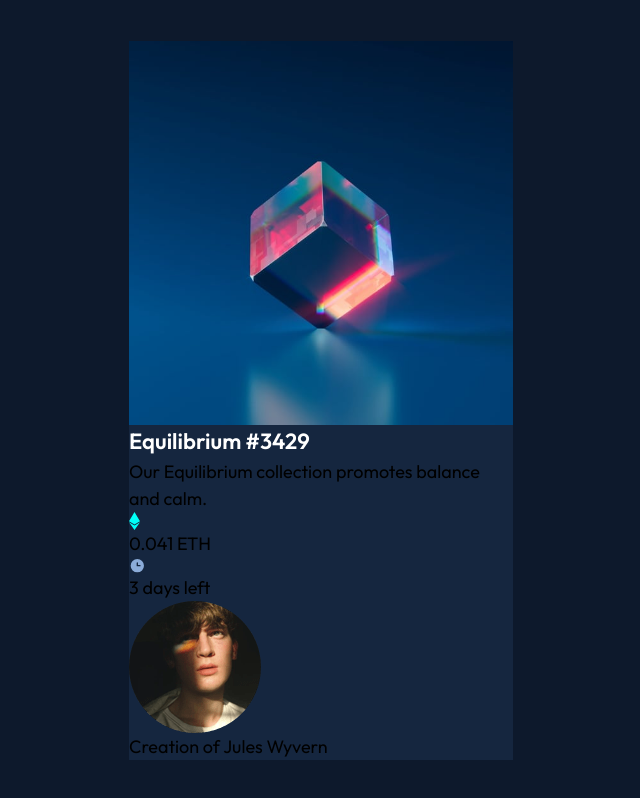
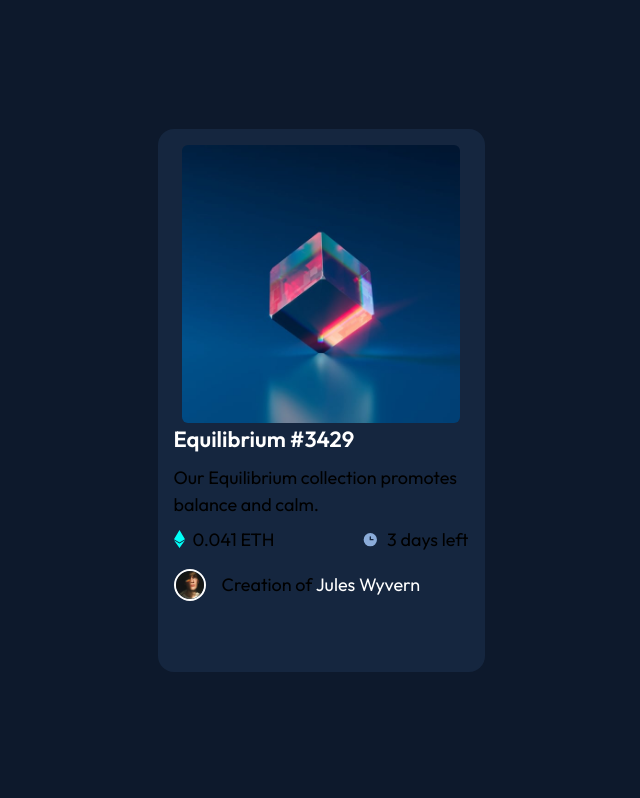
Before and after one commit to NicholasAnich/NFT-Card-Component, a website: page index.html in a window 1280 px wide. Shown: the whole page, without its empty margins (319-959 px from the left). Drawn offline with Linux system fonts and the light colour scheme.

Commit message:
Added more Tailwind styling to QR code component

```diff
--- a/index.html
+++ b/index.html
@@ -1,53 +1,49 @@
 <!DOCTYPE html>
 <html lang="en">
+
     <head>
         <meta charset="UTF-8" />
         <meta name="viewport" content="width=device-width, initial-scale=1.0" />
-        <link
-            rel="icon"
-            type="image/png"
-            sizes="40x40 "
-            href="./images/codeFavicon.png"
-        />
+        <link rel="icon" type="image/png" sizes="40x40" href="./images/codeFavicon.png" />
         <link rel="preconnect" href="https://fonts.googleapis.com" />
         <link rel="preconnect" href="https://fonts.gstatic.com" crossorigin />
-        <link
-            href="https://fonts.googleapis.com/css2?family=Outfit:wght@300;400;600&display=swap"
-            rel="stylesheet"
-        />
+        <link href="https://fonts.googleapis.com/css2?family=Outfit:wght@300;400;600&display=swap" rel="stylesheet" />
         <link rel="stylesheet" href="/dist/styles.css" />
         <title>NFT preview card component</title>
     </head>
+
     <body class="box-border bg-mainBg text-para">
-        <main
-            class="flex h-screen flex-col items-center justify-center bg-mainBg"
-        >
-            <div class="max-w-sm bg-cardBg">
-                <img
-                    src="./images/image-equilibrium.jpg"
-                    alt="Equilibrium Cube"
-                />
-                <div>
-                    <h1 class="text-title font-semibold text-white">
-                        Equilibrium #3429
-                    </h1>
+        <main class="flex h-screen flex-col items-center justify-center bg-mainBg" >
+
+            <div class="max-w-containerMobile h-[543px] bg-cardBg p-4 rounded-2xl">
+
+                <div class="flex justify-center items-center">
+                    <img src="./images/image-equilibrium.jpg" alt="Equilibrium Cube" class="w-278 rounded-md"/>
+                </div>
+
+                <div class="flex flex-col gap-2">
+                    <h1 class="text-title font-semibold text-white">Equilibrium #3429</h1>
                     <p>Our Equilibrium collection promotes balance and calm.</p>
-                    <div>
-                        <div>
-                            <img
-                                src="./images/icon-ethereum.svg"
-                                alt="ethereum icon"
-                            />
+
+                    <div class="flex justify-between">
+                        <div class="flex items-center gap-2">
+                            <img src="./images/icon-ethereum.svg" alt="ethereum icon"/>
                             <span> 0.041 ETH </span>
                         </div>
-                        <img src="./images/icon-clock.svg" alt="" />
-                        <span> 3 days left </span>
-                        <div>
-                            <img src="./images/image-avatar.png" alt="" />
-                            <p>Creation of Jules Wyvern</p>
+                        <div class="flex items-center gap-2">
+                            <img src="./images/icon-clock.svg" alt="Clock svg" />
+                            <span> 3 days left </span>
+                        </div>
+                    </div>
+                    <span></span>
+                    <div>
+                        <div class="flex items-center gap-4">
+                            <img src="./images/image-avatar.png" alt="Author Jules Wyvern Profile Picture" class="h-8 border-solid border-2 border-white rounded-full"/>
+                            <p>Creation of <span class="text-white">Jules Wyvern</span></p>
                         </div>
                     </div>
                 </div>
+
             </div>
         </main>
     </body>
--- a/tailwind.config.js
+++ b/tailwind.config.js
@@ -6,7 +6,11 @@ module.exports = {
         fontFamily: {
             sans: ["Outfit", "sans-serif"],
         },
-        extend: {},
+        extend: {
+            width: {
+                278: "17.375rem",
+            },
+        },
         colors: {
             softBlue: "#8BACD9",
             white: "#FFFFFF",
@@ -19,6 +23,9 @@ module.exports = {
             para: "1.125rem",
             title: "1.375rem",
         },
+        maxWidth: {
+            containerMobile: "20.4375rem",
+        },
     },
     plugins: [],
 };
```
Also changed, not shown: dist/styles.css.
